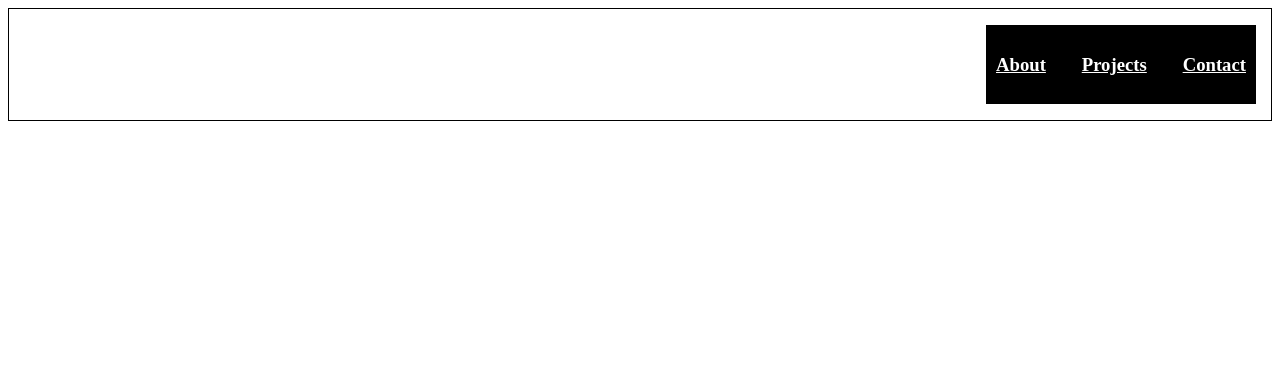
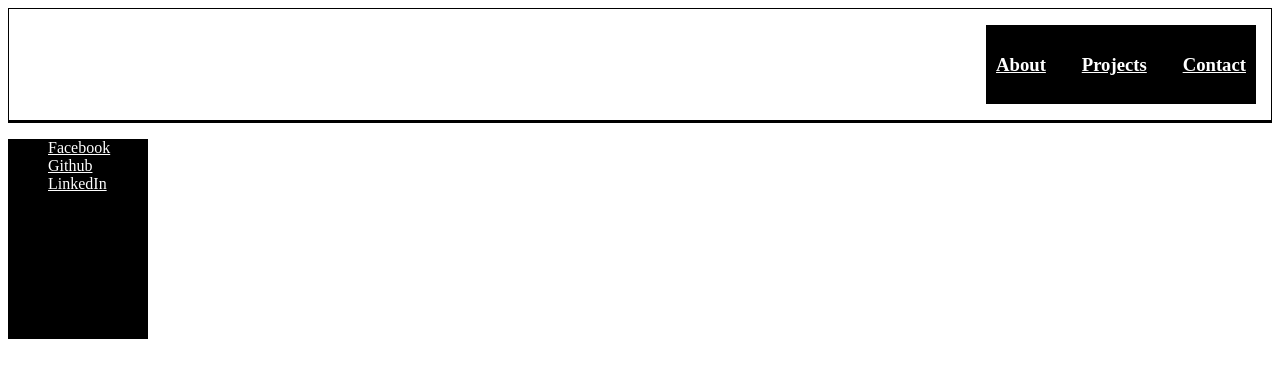
Before and after one commit to Cwilson84/project-portfolio, a plain HTML site: page index.html in a window 1280 px wide. Drawn offline with Linux system fonts and the light colour scheme.

Commit message:
may start over still, but a little more '

```diff
--- a/index.html
+++ b/index.html
@@ -21,6 +21,12 @@
 
     <header></header>
 
+    <section class="social-bar"></section>
+        <ul class="social-box">
+            <li class="social-1"><a href="#">Facebook</a></li>
+            <li class="social-2"><a href="#">Github</a></li>
+            <li class="social-3"><a href="#">LinkedIn</a></li>
+        </ul>
     <footer></footer>
 </body>
 </html>
--- a/style.css
+++ b/style.css
@@ -9,7 +9,6 @@
     margin: 0;
     border: solid 1px;
     padding-right: 15px;
-
 }
 
 .flexbar {
@@ -23,10 +22,25 @@
     background-image:
 }
 
-.flexbar-1:hover {
-    text-transform: var();
+.flexbar a:hover {
+    font-size: 110%;
 }
 
 a {
     color: white;
 }
+
+.social-bar {
+    display: flex;
+    justify-content: flex-end;
+    border: 1px solid;
+}
+.social-box {
+    display: flex;
+    flex-direction: column;
+    background-color: black;
+    width: 60px;
+    height: 200px;
+    justify-content: flex-start;
+    padding-right: 40px;
+}
```
